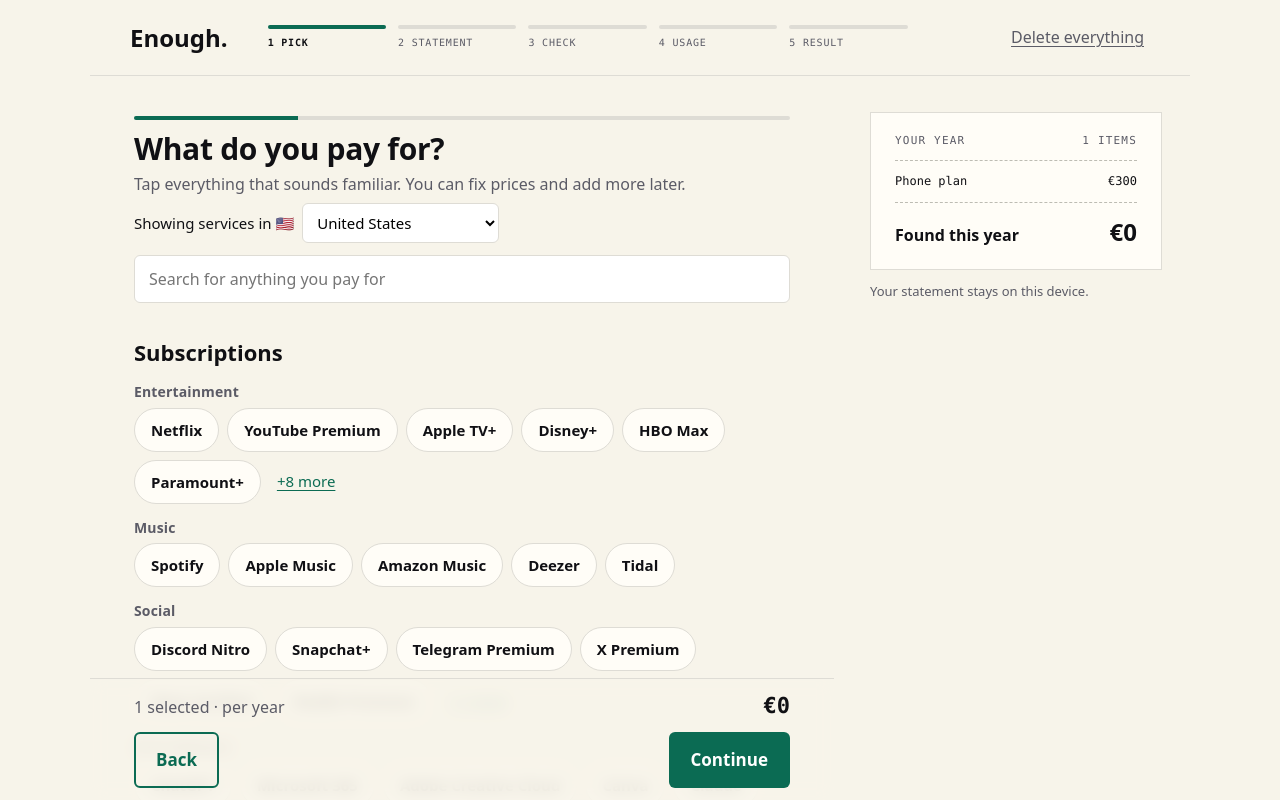
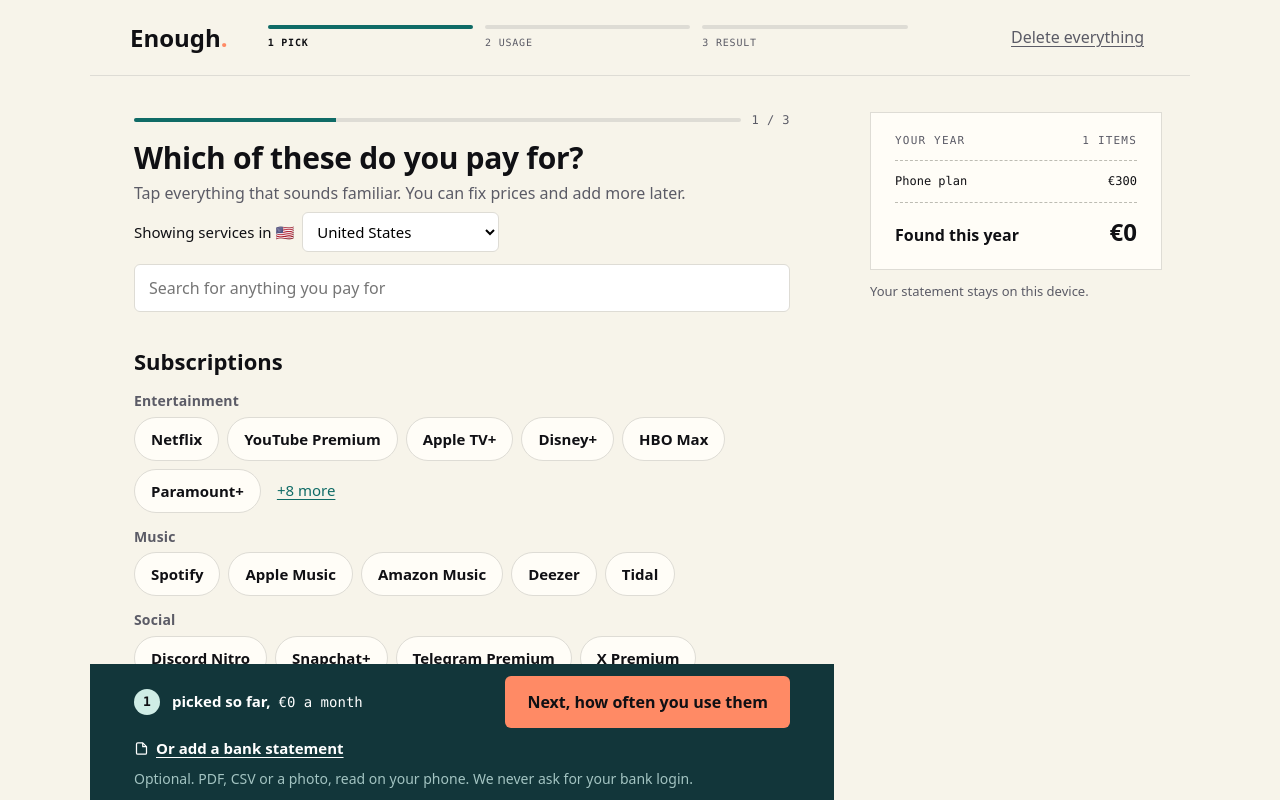
Before and after one commit to esmsaah/enough, a React (Vite) app: page / in a window 1280 px wide. Both pictures are taken after a click on the button "+ Phone plan". Shown: the top 800 px of the page. Built offline with nearby package versions, Linux system fonts and the light colour scheme.

Commit message:
Palette refinement (teal/mint); coral Enough. dot; Quick Start: 3 steps, new H1, dark bottom band

```diff
--- a/src/components/DesktopHeader.tsx
+++ b/src/components/DesktopHeader.tsx
@@ -1,16 +1,17 @@
 import { clearEverything } from '../app/storage';
 import { useStore } from '../app/store';
 
-const STAGES = ['Pick', 'Statement', 'Check', 'Usage', 'Result'] as const;
+// Three steps only — the statement is a way IN to Pick, not its own step.
+const STAGES = ['Pick', 'Usage', 'Result'] as const;
 
 export function DesktopHeader() {
   const { state, dispatch } = useStore();
-  const active = state.step === 'quickstart' || state.step === 'addstatement' ? 0
-    : state.step === 'keep' || state.step === 'found' || state.step === 'anythingElse' ? 1
-      : state.step === 'usage' ? 3 : state.step === 'result' || state.step === 'cutlist' || state.step === 'emailShare' ? 4 : 2;
+  const active = state.step === 'usage' ? 1
+    : (state.step === 'result' || state.step === 'cutlist' || state.step === 'emailShare') ? 2
+      : 0; // quickstart / addstatement / keep / found / anythingElse → Pick
   return (
     <header className="desktop-header">
-      <button className="desktop-header__brand" onClick={() => dispatch({ type: 'goto', step: 'landing' })}>Enough.</button>
+      <button className="desktop-header__brand" onClick={() => dispatch({ type: 'goto', step: 'landing' })}>Enough<span className="desktop-header__dot">.</span></button>
       <nav className="desktop-stages" aria-label="Audit progress">
         {STAGES.map((stage, index) => <div className={`desktop-stage ${index <= active ? 'desktop-stage--active' : ''}`} key={stage} aria-current={index === active ? 'step' : undefined}>
           <span />{index + 1} {stage}
--- a/src/screens/QuickStart.tsx
+++ b/src/screens/QuickStart.tsx
@@ -77,7 +77,9 @@
   const [askCadence, setAskCadence] = useState<NonNullable<QuickPick['defaultCadence']>>('month');
   const selected = new Set(state.items.filter((i) => i.source === 'quickpick').map((i) => i.merchantKey));
   const ownItems = state.items.filter((i) => i.source === 'manual');
-  const backStep = state.statement ? 'found' : 'landing';
+  const cur = state.currency;
+  const count = selected.size + ownItems.length;
+  const monthly = audit.yearlyTotal / 12;
 
   const sections = useMemo(() => {
     const bySection = new Map<SectionKey, QuickPick[]>();
@@ -141,8 +143,8 @@
   return (
     <>
       <div className="screen">
-        <ProgressBar step={1} total={4} />
-        <h1>What do you pay for?</h1>
+        <div className="qs-progress"><ProgressBar step={1} total={3} /><span className="qs-progress__count">1 / 3</span></div>
+        <h1>Which of these do you pay for?</h1>
         <p className="muted">Tap everything that sounds familiar. You can fix prices and add more later.</p>
 
         <label className="country-line">
@@ -250,17 +252,25 @@
         </section>
       </div>
 
-      <div className="footer">
-        <div className="total-line">
-          <span className="muted">{selected.size + ownItems.length} selected · per year</span>
-          <span className="amount">{formatMoney(audit.yearlyTotal, state.currency, { round: true })}</span>
+      <div className="footer qs-band">
+        <div className="qs-band__row">
+          <div className="qs-band__picked">
+            <span className="qs-badge">{count}</span>
+            <span className="qs-band__text">
+              <span className="qs-band__sofar">picked<span className="qs-band__sofar-ext"> so far,</span></span>
+              <span className="qs-band__year">{formatMoney(audit.yearlyTotal, cur, { round: true })}<span className="qs-band__unit"> a year</span></span>
+              <span className="qs-band__month">{formatMoney(monthly, cur, { round: true })} a month</span>
+            </span>
+          </div>
+          <button type="button" className="qs-next" disabled={count === 0} onClick={() => dispatch({ type: 'goto', step: 'anythingElse' })}>
+            Next, how often you use them
+          </button>
         </div>
-        <div className="row" style={{ gap: 12 }}>
-          <Button variant="secondary" onClick={() => dispatch({ type: 'goto', step: backStep })}>Back</Button>
-          <Button full disabled={selected.size + ownItems.length === 0} onClick={() => dispatch({ type: 'goto', step: 'anythingElse' })}>
-            Continue
-          </Button>
-        </div>
+        <button type="button" className="qs-add" onClick={() => dispatch({ type: 'goto', step: 'addstatement' })}>
+          <svg width="15" height="15" viewBox="0 0 24 24" fill="none" aria-hidden="true"><path d="M14 3H6a2 2 0 0 0-2 2v14a2 2 0 0 0 2 2h12a2 2 0 0 0 2-2V9z" stroke="currentColor" strokeWidth="2" strokeLinejoin="round"/><path d="M14 3v6h6" stroke="currentColor" strokeWidth="2" strokeLinejoin="round"/></svg>
+          Or add a bank statement
+        </button>
+        <p className="qs-optional">Optional. PDF, CSV or a photo, read on your phone. We never ask for your bank login.</p>
       </div>
     </>
   );
--- a/src/styles/base.css
+++ b/src/styles/base.css
@@ -97,10 +97,10 @@
 .landing-layout { display: flex; flex-direction: column; gap: 18px; }
 .landing-copy h1 { margin: 4px 0 12px; font-size: 34px; line-height: 1.04; letter-spacing: -1px; }
 .landing-copy h1 span { color: var(--muted-on-navy); }
-.landing-copy > p { color: #d5e6df; font-size: 16px; line-height: 1.4; }
+.landing-copy > p { color: #d7e7e5; font-size: 16px; line-height: 1.4; }
 .landing-actions { display: grid; gap: 12px; margin-top: 18px; }
 .landing-screen .btn--secondary { border-color: rgba(255,255,255,.55); color: var(--white); }
-.landing-price { margin: 0; color: #d5e6df; text-align: center; font-family: var(--font-mono); font-size: 11px; }
+.landing-price { margin: 0; color: #d7e7e5; text-align: center; font-family: var(--font-mono); font-size: 11px; }
 .landing-example { display: flex; flex-direction: column; }
 .landing-example__paper { padding: 16px 22px; background: var(--paper); color: var(--ink); font-family: var(--font-mono); font-size: 12px; }
 .landing-example__caption, .landing-example__row, .landing-example__total { display: flex; align-items: baseline; justify-content: space-between; gap: 12px; }
@@ -234,25 +234,25 @@
 .found-section__note { margin: 0 0 10px; font-size: 14px; }
 
 .ai-toggle { display: flex; align-items: center; gap: 10px; min-height: 44px; margin-top: 12px; font-size: 14px; }
-.ai-toggle input { width: 20px; height: 20px; margin: 0; accent-color: var(--indigo, #0B6B53); }
+.ai-toggle input { width: 20px; height: 20px; margin: 0; accent-color: var(--indigo, #0f6b66); }
 
 .country-line { display: flex; align-items: center; gap: 8px; flex-wrap: wrap; margin: 4px 0 12px; font-size: 15px; }
 .country-line select { min-height: 40px; border: 1.5px solid var(--line, #C9C8BF); border-radius: 6px; padding: 0 10px; font: inherit; background: #fff; }
 .search-input { width: 100%; box-sizing: border-box; min-height: 48px; border: 1.5px solid var(--line, #C9C8BF); border-radius: 6px; padding: 0 14px; font: inherit; font-size: 16px; margin-bottom: 8px; }
-.link-button { background: none; border: 0; color: var(--indigo, #0B6B53); font: inherit; font-size: 15px; text-decoration: underline; text-underline-offset: 3px; min-height: 44px; padding: 0 8px; cursor: pointer; }
+.link-button { background: none; border: 0; color: var(--indigo, #0f6b66); font: inherit; font-size: 15px; text-decoration: underline; text-underline-offset: 3px; min-height: 44px; padding: 0 8px; cursor: pointer; }
 
 /* Landing, tap-first copy (2026-10-07) */
 .landing-inner { display: flex; flex-direction: column; gap: 18px; width: 100%; }
-.landing-alt { margin: 4px 0 0; color: #d5e6df; font-size: 15px; line-height: 1.45; }
+.landing-alt { margin: 4px 0 0; color: #d7e7e5; font-size: 15px; line-height: 1.45; }
 .landing-alt--quiet { color: var(--muted-on-navy); font-size: 14px; }
-.landing-link { background: none; border: 0; padding: 0; color: var(--lime, #C8F0DC); font: inherit; text-decoration: underline; text-underline-offset: 3px; cursor: pointer; }
+.landing-link { background: none; border: 0; padding: 0; color: var(--lime, #cfede6); font: inherit; text-decoration: underline; text-underline-offset: 3px; cursor: pointer; }
 .landing-price { text-align: left; font-size: 12px; margin-top: 8px; }
 .landing-how h2, .landing-trust h2 { margin: 28px 0 12px; font-size: 22px; color: var(--white); }
 .landing-how ol, .landing-trust ul { list-style: none; margin: 0; padding: 0; display: grid; gap: 14px; }
-.landing-how li, .landing-trust li { display: flex; flex-direction: column; gap: 4px; padding-top: 12px; border-top: 1px solid #24564b; }
+.landing-how li, .landing-trust li { display: flex; flex-direction: column; gap: 4px; padding-top: 12px; border-top: 1px solid #2a5459; }
 .landing-how li strong, .landing-trust li strong { font-size: 16px; color: var(--white); }
 .landing-how li span:last-child, .landing-trust li span { color: var(--muted-on-navy); font-size: 14px; line-height: 1.45; }
-.landing-how__n { font-family: var(--font-mono); font-size: 12px; color: var(--lime, #C8F0DC); }
+.landing-how__n { font-family: var(--font-mono); font-size: 12px; color: var(--lime, #cfede6); }
 
 @media (min-width: 901px) {
   .app.app--landing { max-width: none; background: var(--navy); }
@@ -296,15 +296,15 @@
 .lp-brand strong { font-size: 22px; font-weight: 800; letter-spacing: -.5px; }
 .lp-brand span { color: var(--muted-on-navy); font-size: 12px; }
 .lp-left h1 { margin: 0; font-size: 40px; line-height: 1; letter-spacing: -1.2px; font-weight: 800; }
-.lp-sub { margin: 0; color: #d5e6df; font-size: 18px; line-height: 1.4; }
+.lp-sub { margin: 0; color: #d7e7e5; font-size: 18px; line-height: 1.4; }
 .lp-actions { display: flex; flex-wrap: wrap; gap: 12px; margin-top: 6px; }
 .lp-btn { min-height: 54px; padding: 0 26px; border-radius: 6px; font: inherit; font-size: 17px; font-weight: 700; cursor: pointer; }
-.lp-btn--primary { background: var(--lime, #C8F0DC); color: var(--ink); border: 0; flex: 1 1 auto; }
+.lp-btn--primary { background: var(--lime, #cfede6); color: var(--ink); border: 0; flex: 1 1 auto; }
 .lp-btn--ghost { background: transparent; color: var(--white); border: 1.5px solid rgba(255,255,255,.55); flex: 1 1 auto; }
 .lp-btn:hover { filter: brightness(1.06); }
-.lp-price { margin: 0; font-family: var(--font-mono); font-size: 12px; color: #d5e6df; }
+.lp-price { margin: 0; font-family: var(--font-mono); font-size: 12px; color: #d7e7e5; }
 .lp-chips { list-style: none; margin: 4px 0 0; padding: 0; display: flex; flex-wrap: wrap; gap: 8px; }
-.lp-chips li { border: 1.5px solid var(--lime, #C8F0DC); color: var(--lime, #C8F0DC); border-radius: 999px; padding: 5px 12px; font-size: 13px; font-weight: 600; }
+.lp-chips li { border: 1.5px solid var(--lime, #cfede6); color: var(--lime, #cfede6); border-radius: 999px; padding: 5px 12px; font-size: 13px; font-weight: 600; }
 .lp-right { position: relative; background: var(--ground); padding: 40px var(--gutter) 24px; display: flex; justify-content: center; }
 .lp-how-link { display: none; }
 .lp-receipt { margin: 0; width: min(100%, 420px); transform: rotate(-1.5deg); filter: drop-shadow(0 18px 30px rgba(20,32,74,.18)); }
@@ -322,10 +322,10 @@
 .lp-gym s { color: #8e8d86; }
 .lp-gym b { position: relative; padding: 0 2px; }
 .lp-gym svg { position: absolute; left: -10px; top: -7px; width: calc(100% + 20px); height: 32px; overflow: visible; }
-.lp-gym svg path { stroke: var(--indigo, #0B6B53); stroke-width: 1.8; fill: none; stroke-linecap: round; vector-effect: non-scaling-stroke; }
+.lp-gym svg path { stroke: var(--indigo, #0f6b66); stroke-width: 1.8; fill: none; stroke-linecap: round; vector-effect: non-scaling-stroke; }
 .lp-note { position: absolute; font-family: var(--font-hand, 'Caveat', cursive); font-style: normal; font-size: 20px; color: var(--coral-pen, #D2452A); white-space: nowrap; transform: rotate(-4deg); }
 .lp-note--dropbox { left: 92px; top: -16px; }
-.lp-note--gym { right: -6px; top: 20px; color: var(--indigo, #0B6B53); font-size: 18px; }
+.lp-note--gym { right: -6px; top: 20px; color: var(--indigo, #0f6b66); font-size: 18px; }
 .lp-total { display: flex; justify-content: space-between; align-items: baseline; font-family: var(--font-display); margin-top: 6px; }
 .lp-total span { font-weight: 600; font-size: 14px; }
 .lp-total strong { font-size: 32px; font-weight: 800; letter-spacing: -.5px; }
@@ -354,3 +354,36 @@
   .lp-grid--3 { grid-template-columns: repeat(3, minmax(0, 1fr)); gap: 20px; }
   .lp-grid--4 { grid-template-columns: repeat(4, minmax(0, 1fr)); gap: 20px; }
 }
+
+.desktop-header__dot { color: #FF8A65; }
+
+/* Quick start — progress, 44px chips, dark bottom band (2026-10-09) */
+.qs-progress { display: flex; align-items: center; gap: 10px; }
+.qs-progress .progress { flex: 1; }
+.qs-progress__count { font-family: var(--font-mono); font-size: 12px; color: var(--muted); letter-spacing: .04em; }
+.screen .chip-wrap .chip { min-height: 44px; }
+
+.qs-band { background: var(--navy); color: #fff; border-top: 0; display: flex; flex-direction: column; gap: 10px; }
+.qs-band__row { display: flex; align-items: center; justify-content: space-between; gap: 16px; flex-wrap: wrap; }
+.qs-band__picked { display: flex; align-items: center; gap: 12px; min-width: 0; }
+.qs-badge { flex: 0 0 auto; width: 26px; height: 26px; border-radius: 999px; background: var(--lime); color: var(--ink); font-family: var(--font-mono); font-weight: 700; font-size: 13px; display: inline-flex; align-items: center; justify-content: center; }
+.qs-band__text { display: flex; flex-direction: column; line-height: 1.2; min-width: 0; }
+.qs-band__sofar { font-weight: 700; font-size: 15px; }
+.qs-band__sofar-ext { display: none; }
+.qs-band__year { font-family: var(--font-display); font-weight: 800; font-size: 26px; letter-spacing: -.01em; }
+.qs-band__unit { font-size: 17px; font-weight: 700; }
+.qs-band__month { font-family: var(--font-mono); font-size: 14px; color: var(--muted-on-navy); }
+.qs-next { height: 52px; padding: 0 22px; border: 0; border-radius: 6px; background: #FF8A65; color: #101014; font-family: var(--font-display); font-weight: 800; font-size: 16px; cursor: pointer; }
+.qs-next:hover { background: #FF7650; }
+.qs-next:disabled { opacity: .5; cursor: default; }
+.qs-add { align-self: flex-start; display: inline-flex; align-items: center; gap: 7px; background: none; border: 0; color: #fff; font: inherit; font-weight: 600; font-size: 15px; text-decoration: underline; text-underline-offset: 3px; cursor: pointer; padding: 0; }
+.qs-optional { margin: 0; color: var(--muted-on-navy); font-size: 13px; }
+
+@media (min-width: 901px) {
+  .qs-band__row { flex-wrap: nowrap; }
+  .qs-band__text { flex-direction: row; align-items: baseline; gap: 8px; }
+  .qs-band__sofar-ext { display: inline; }
+  .qs-band__year { display: none; }
+  .qs-band__month { font-size: 14px; color: #fff; }
+  .qs-optional { font-size: 14px; }
+}
--- a/src/styles/landing.css
+++ b/src/styles/landing.css
@@ -41,7 +41,7 @@
 .b2-quick-picks button { min-height: 34px; border: 1px solid rgba(255,255,255,.68); border-radius: 999px; background: transparent; color: #fff; padding: 0 12px; font: 600 13px var(--font-display); cursor: pointer; }
 .b2-quick-picks button { transition: background .15s ease, color .15s ease, border-color .15s ease; }
 .b2-quick-picks button:not(.b2-quick-picks__more):hover,
-.b2-quick-picks button:not(.b2-quick-picks__more):focus { background: #C8F0DC; color: #101014; border-color: #C8F0DC; }
+.b2-quick-picks button:not(.b2-quick-picks__more):focus { background: #cfede6; color: #101014; border-color: #cfede6; }
 .b2-quick-picks .b2-quick-picks__more { border: 0; padding: 0 4px; text-decoration: underline; text-underline-offset: 3px; color: var(--muted-on-navy); }
 
 .b2-cta-row { display: flex; align-items: center; gap: 16px; flex-wrap: wrap; margin-top: 28px; }
@@ -55,8 +55,8 @@
 .b2-btn { height: 56px; padding: 0 26px; border-radius: 6px; border: none; font-family: var(--font-display); font-weight: 800; font-size: 17px; cursor: pointer; transition: background 0.1s ease; }
 .b2-btn--lime { background: #FF8A65; color: #101014; }
 .b2-btn--lime:hover { background: #FF7650; }
-.b2-btn--indigo { background: #0E3B32; color: #fff; }
-.b2-btn--indigo:hover { background: #072A22; }
+.b2-btn--indigo { background: #12363a; color: #fff; }
+.b2-btn--indigo:hover { background: #0b2629; }
 
 /* ---- Receipt ---- */
 .b2-hero__aside { display: flex; justify-content: center; }
--- a/src/styles/tokens.css
+++ b/src/styles/tokens.css
@@ -1,9 +1,9 @@
 /* Enough — design tokens. Section 12 of ENOUGH_BRIEF.md. Use nothing else. */
 :root {
-  --navy: #0e3b32; /* dark background: landing, result header, share card */
-  --indigo: #0b6b53; /* action / links on light, keep, pen circles */
-  --indigo-dark: #072a22;
-  --lime: #c8f0dc; /* found money / green accent, max once per screen */
+  --navy: #12363a; /* dark background: landing, result header, share card */
+  --indigo: #0f6b66; /* action / links on light, keep, pen circles */
+  --indigo-dark: #0b2629;
+  --lime: #cfede6; /* found money / green accent, max once per screen */
   --coral-pen: #d2452a; /* strike-throughs, stamps, handwritten notes */
   --coral-text: #c4320f; /* cut labels on light ground */
   --amber: #f2b544;
@@ -13,7 +13,7 @@
   --white: #ffffff;
   --ink: #101014;
   --muted: #5b5b66;
-  --muted-on-navy: #9fc2b6;
+  --muted-on-navy: #a3c4c2;
   --line: #dedcd5;
   --dash: #bdbcb3;
 
```
Also changed, not shown: src/components/ShareCard.tsx (+5 -5 lines).
